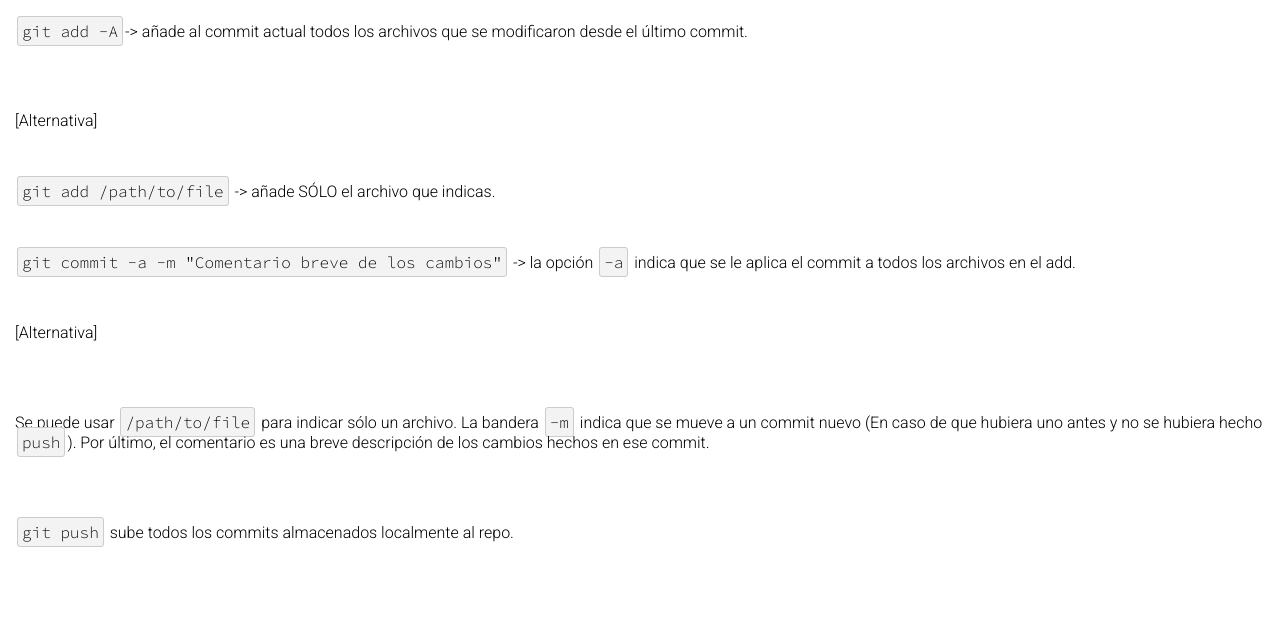
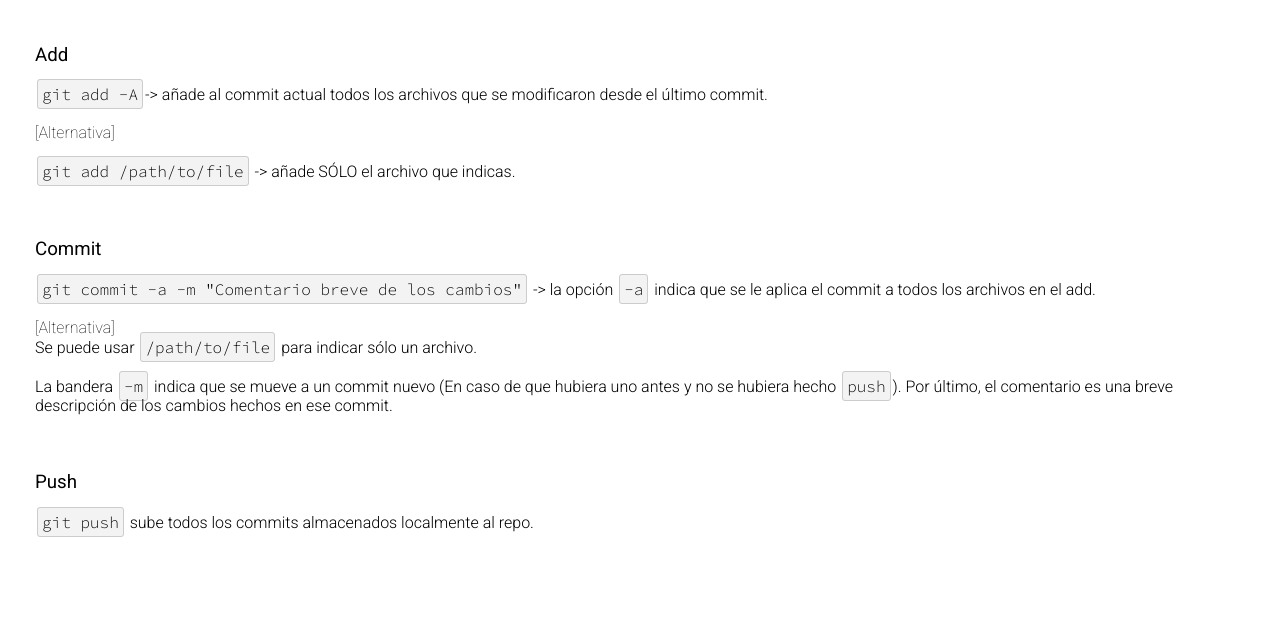
Before and after one commit to a-rmz/sditeso2016, a plain HTML site: page github-cheatsheet.html in a window 1280 px wide. Shown: the part 168-800 px from the top of the page. Drawn offline with nearby package versions, Linux system fonts and the light colour scheme.

Commit message:
Github cheatsheet basic formated

```diff
--- a/assets/css/stylesheet.css
+++ b/assets/css/stylesheet.css
@@ -96,6 +96,7 @@ h2 {
 
 p {
 	font-weight: 300;
+	margin: 0px;
 }
 
 .new-material-div {
@@ -127,7 +128,7 @@ p {
 }
 
 #site {
-	padding: 15px;
+	padding: 35px;
 }
 
 code {
@@ -138,3 +139,11 @@ code {
 	border-radius: 3px;
 	background: #f3f3f3;
 }
+
+alt {
+	font-weight: 100;
+}
+
+h3 {
+	font-weight: 400;
+}
--- a/github-cheatsheet.html
+++ b/github-cheatsheet.html
@@ -28,7 +28,7 @@
 		</script>
 		<div id="nav-bar">
 			<ul class="topnav" id="nav-list">
-				<li id="nav-bar-home" style="float: left; "><a style="font-weight: 400; font-size: 1.15em;">SD Fundamentals</a></li>
+				<li id="nav-bar-home" style="float: left; "><a href="index.html" style="font-weight: 400; font-size: 1.15em;">SD Fundamentals</a></li>
 				<li id="nav-bar-icon">
 					<a href="javascript:void(0);" onclick="toggleNavBar()">&#9776;</a>
 				</li>
@@ -42,17 +42,20 @@
 
 		<h1>Github Shell cheatsheet</h1>
 		<br/>
+		<h3>Add</h3>
 		<p> <code>git add -A</code>-> añade al commit actual todos los archivos que se modificaron desde el último commit.</p>
-		<br/><br/><p>[Alternativa]</p><br/>
+		<br/><p><alt>[Alternativa]</alt></p><br/>
 		<p><code>git add /path/to/file</code> -> añade SÓLO el archivo que indicas.</p>
 		<br/>
+		<br/>
+		<h3>Commit</h3>
 		<p><code>git commit -a -m "Comentario breve de los cambios"</code> -> la opción <code>-a</code> indica que se le aplica el commit a todos los archivos en el add.</p>
-		<br/><p>[Alternativa]</p>
+		<br/><p><alt>[Alternativa]</alt></p>
+		<p>Se puede usar <code>/path/to/file</code> para indicar sólo un archivo.
+		<br/><br/>La bandera <code>-m</code> indica que se mueve a un commit nuevo (En caso de que hubiera uno antes y no se hubiera hecho <code>push</code>). Por último, el comentario es una breve descripción de los cambios hechos en ese commit.</p>
 		<br/>
 		<br/>
-		<p>Se puede usar <code>/path/to/file</code> para indicar sólo un archivo. La bandera <code>-m</code> indica que se mueve a un commit nuevo (En caso de que hubiera uno antes y no se hubiera hecho <code>push</code>). Por último, el comentario es una breve descripción de los cambios hechos en ese commit.</p>
-		<br/>
-		<br/>
+		<h3>Push</h3>
 		<p><code>git push</code> sube todos los commits almacenados localmente al repo.</p>
 
 	</div>
```
Also changed, not shown: index.html (+1 -0 lines).
